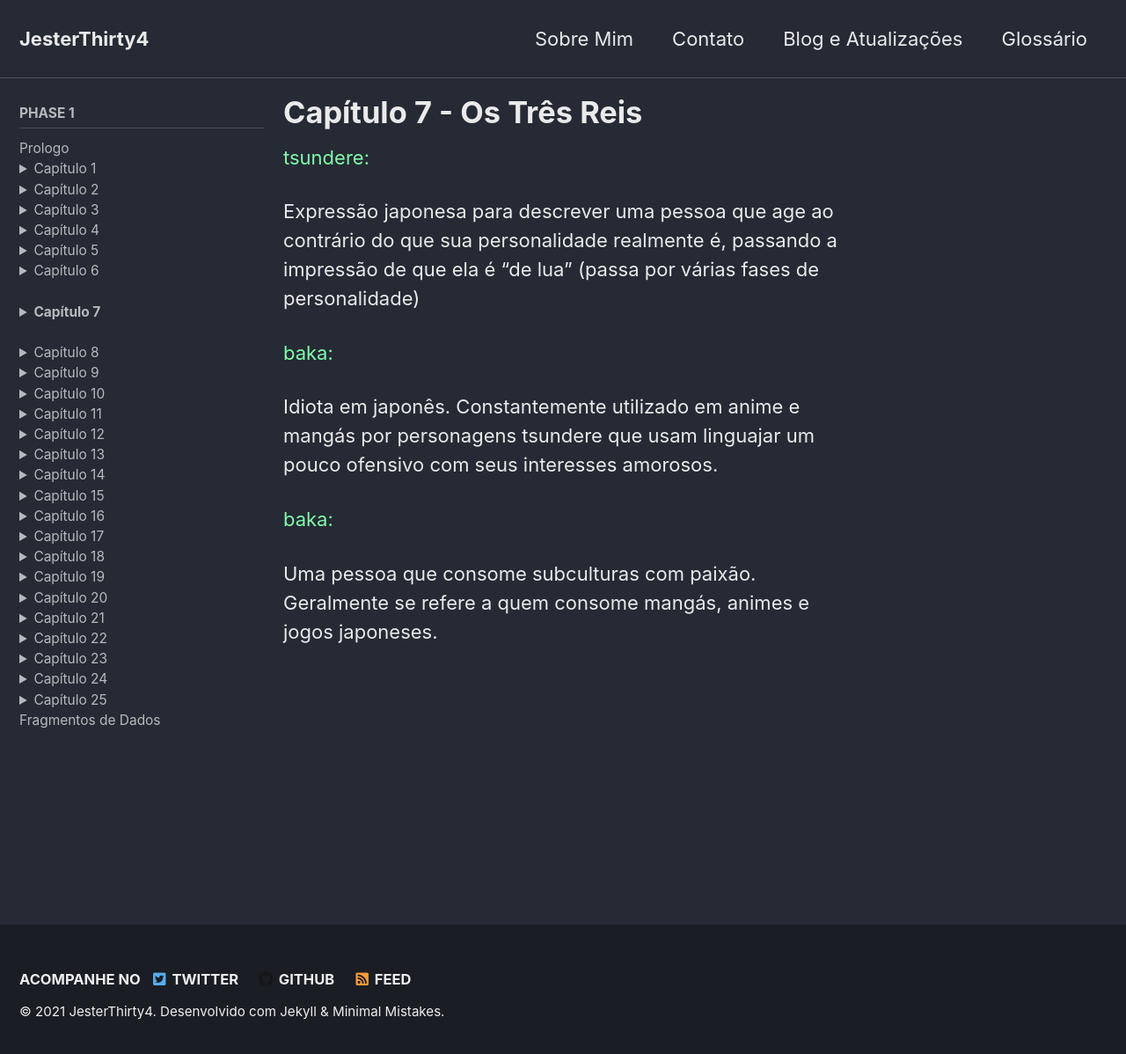
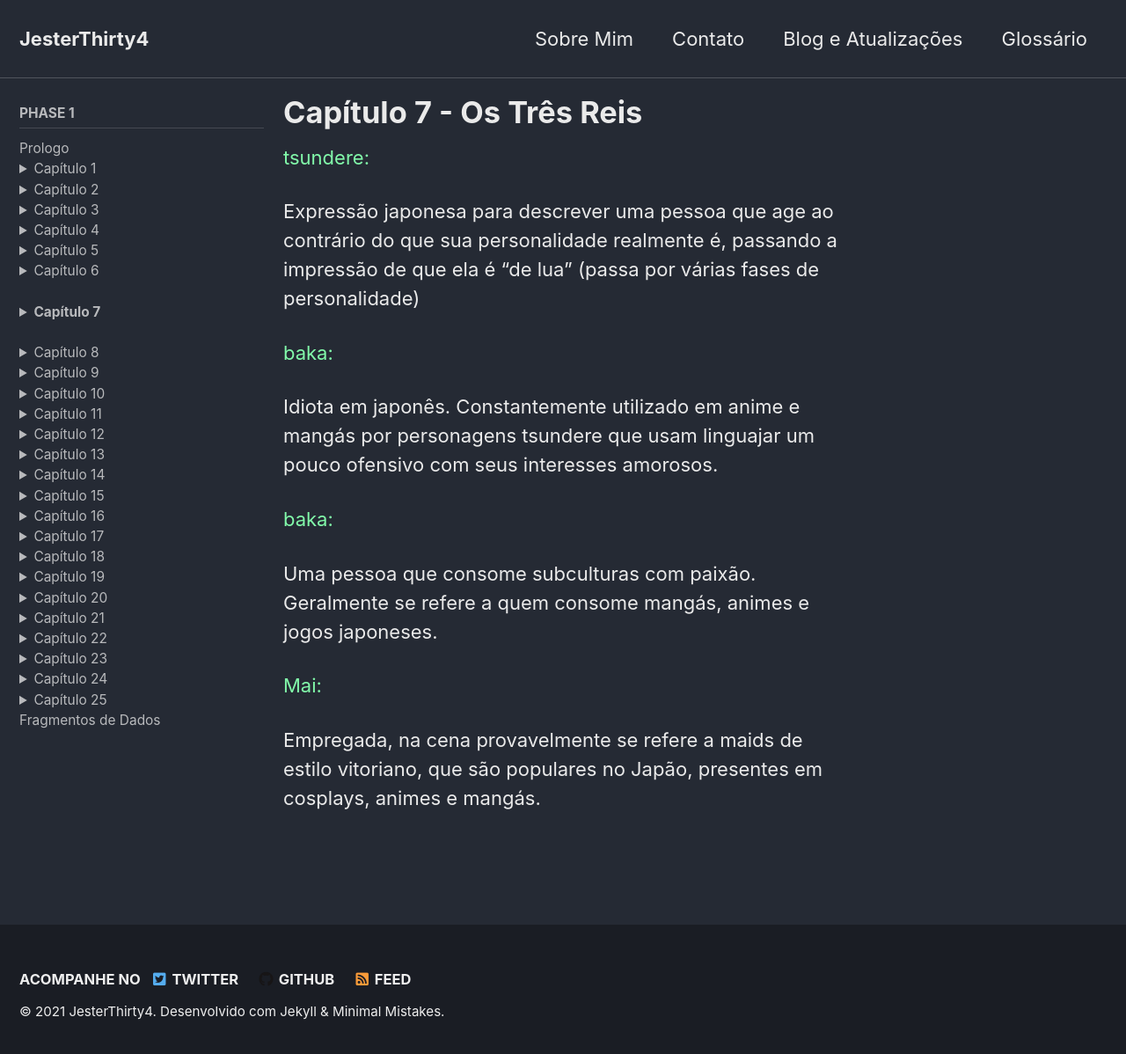
Before and after one commit to JesterThirty4/JesterThirty4.github.io, a Jekyll site: the page built from _pages/gch7.md, in a window 1280 px wide and 1206 px high. Shown: the top 1198 px of the window at 88% size. Built offline with Jekyll 4.4.1, drawn with Linux system fonts in a browser that asks for light colours; cached includes are drawn as plain includes.

Commit message:
Update gch7.md

```diff
--- a/_pages/gch7.md
+++ b/_pages/gch7.md
@@ -11,3 +11,5 @@ sidebar:
 <p style="color:#82faaa">baka:</p> Idiota em japonês. Constantemente utilizado em anime e mangás por personagens tsundere que usam linguajar um pouco ofensivo com seus interesses amorosos.
 
 <p style="color:#82faaa">baka:</p> Uma pessoa que consome subculturas com paixão. Geralmente se refere a quem consome mangás, animes e jogos japoneses.
+
+<p style="color:#82faaa">Mai:</p> Empregada, na cena provavelmente se refere a maids de estilo vitoriano, que são populares no Japão, presentes em cosplays, animes e mangás.
```
